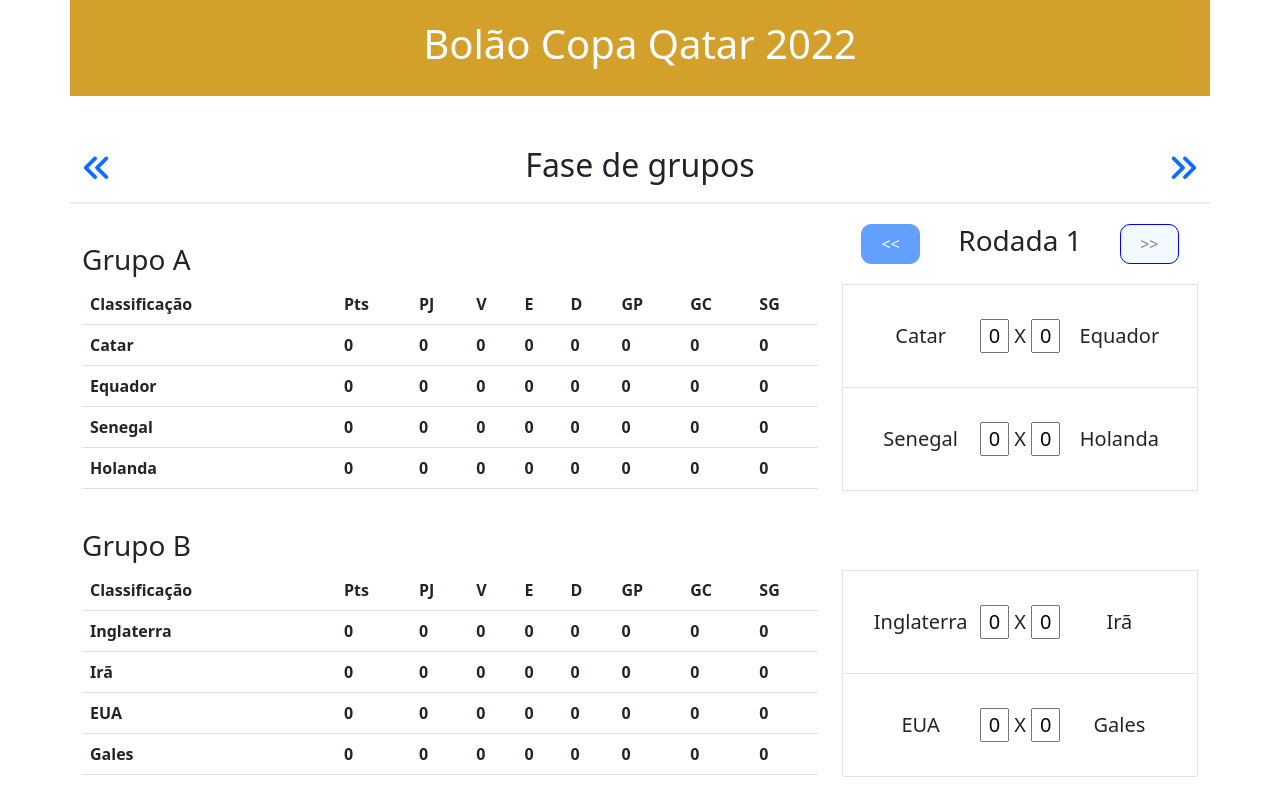
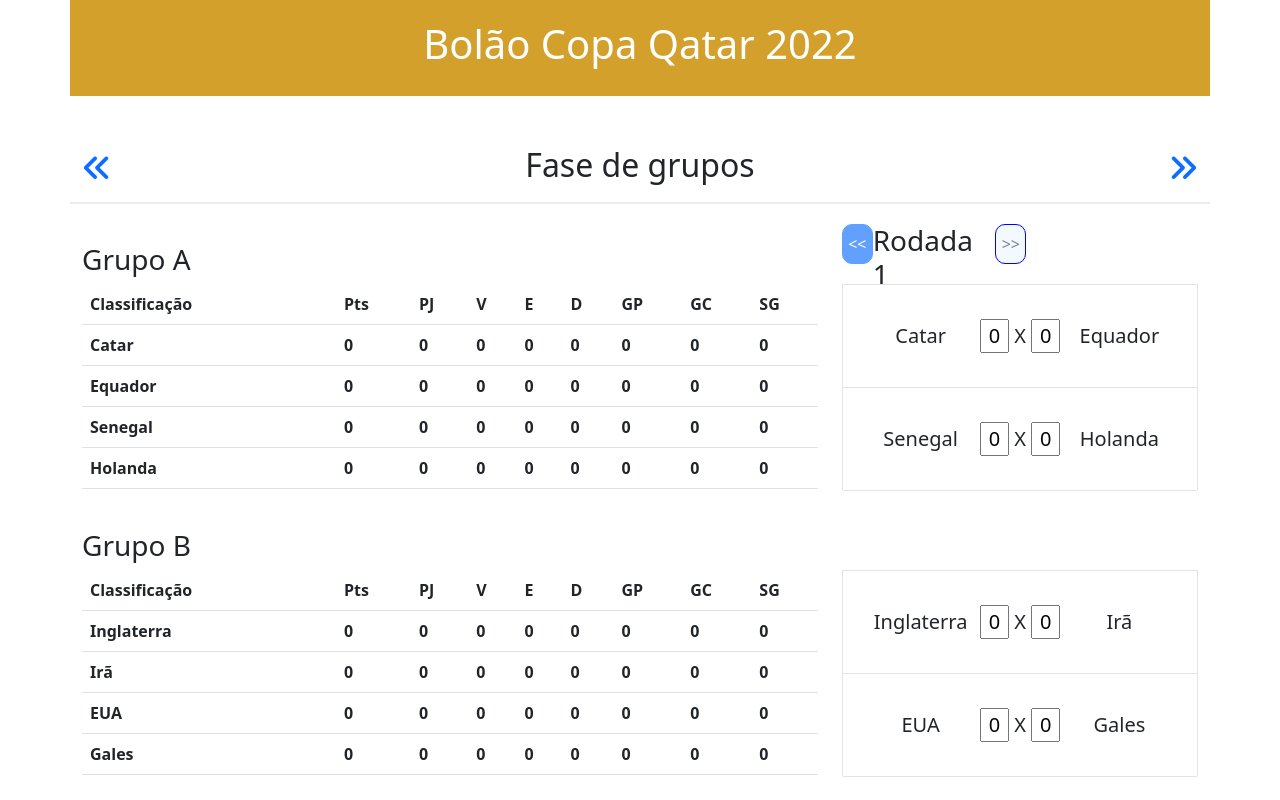
Before and after one commit to MatheusJords/bolaoCopa2022, an Angular app: page / in a window 1280 px wide. Shown: the top 800 px of the page. Built offline with nearby package versions, Linux system fonts and the light colour scheme; some icons are missing.

Commit message:
Atualizando title rodada

```diff
--- a/src/app/rodada/rodada.component.css
+++ b/src/app/rodada/rodada.component.css
@@ -7,11 +7,19 @@
 }
 
 .rodada-nome{
+
+    display: flex;
+
+
+    /* align-content: flex-end; */
+
+}
+
+.rodada-nome-title{
     height: 80px;
     display: flex;
     flex-direction: row;
     justify-content: space-around;
-    align-content: center;
     padding: 20px 0;
 }
 
--- a/src/app/rodada/rodada.component.html
+++ b/src/app/rodada/rodada.component.html
@@ -1,11 +1,14 @@
 <aside>
     <!-- <h6>{{mostraRodada()}}</h6> -->
     <div class="rodada-nome">
-        <button [disabled]="rodada1" (click)="visualizarRodadaAnterior()" type="input" class="col-2 btn btn-primary">
-            << </button>
-            <h3>{{mostraRodada()}}</h3>
-        <button [disabled]="rodada3" (click)="visualizarProximaRodada()" type="input" class="col-2 btn btn-primary"> >>
-            </button>
+        <div class="rodada-nome-title">
+            <button [disabled]="rodada1" (click)="visualizarRodadaAnterior()" type="input" class="col-2 btn btn-primary">
+                << </button>
+                <h3>{{mostraRodada()}}</h3>
+            <button [disabled]="rodada3" (click)="visualizarProximaRodada()" type="input" class="col-2 btn btn-primary"> >>
+                </button>
+        </div>
+
     </div>
 
     <div class="rodada-grupos">
```
